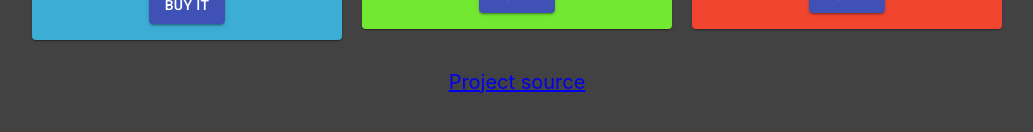
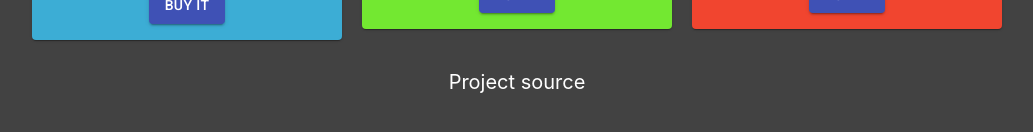
Before and after one commit to ericmadureira/switch-ip-deals, a React (Create React App) app: page / in a window 1280 px wide. Shown: the part 280-412 px from the top of the page, without its empty margins (123-1156 px from the left). Built offline with nearby package versions, Linux system fonts and the light colour scheme; no server answers.

Commit message:
feat: fix footer link style
Add target blank and change link style.

```diff
--- a/src/components/Footer.css
+++ b/src/components/Footer.css
@@ -2,3 +2,9 @@
   padding: 20px;
   font-size: 1.25em;
 }
+
+a:link, a:visited {
+  color: #fff;
+  text-decoration: none;
+  cursor: pointer;
+}
--- a/src/components/Footer.js
+++ b/src/components/Footer.js
@@ -3,7 +3,11 @@ import styles from './Footer.css';
 
 const Footer = () => (
   <footer className='links'>
-    <a href='https://github.com/ericmadureira/switch-ip-deals'>Project source</a>
+    <a
+      href='https://github.com/ericmadureira/switch-ip-deals'
+      rel='noopener noreferrer'
+      target='_blank'
+    >Project source</a>
   </footer>
 );
 
```
